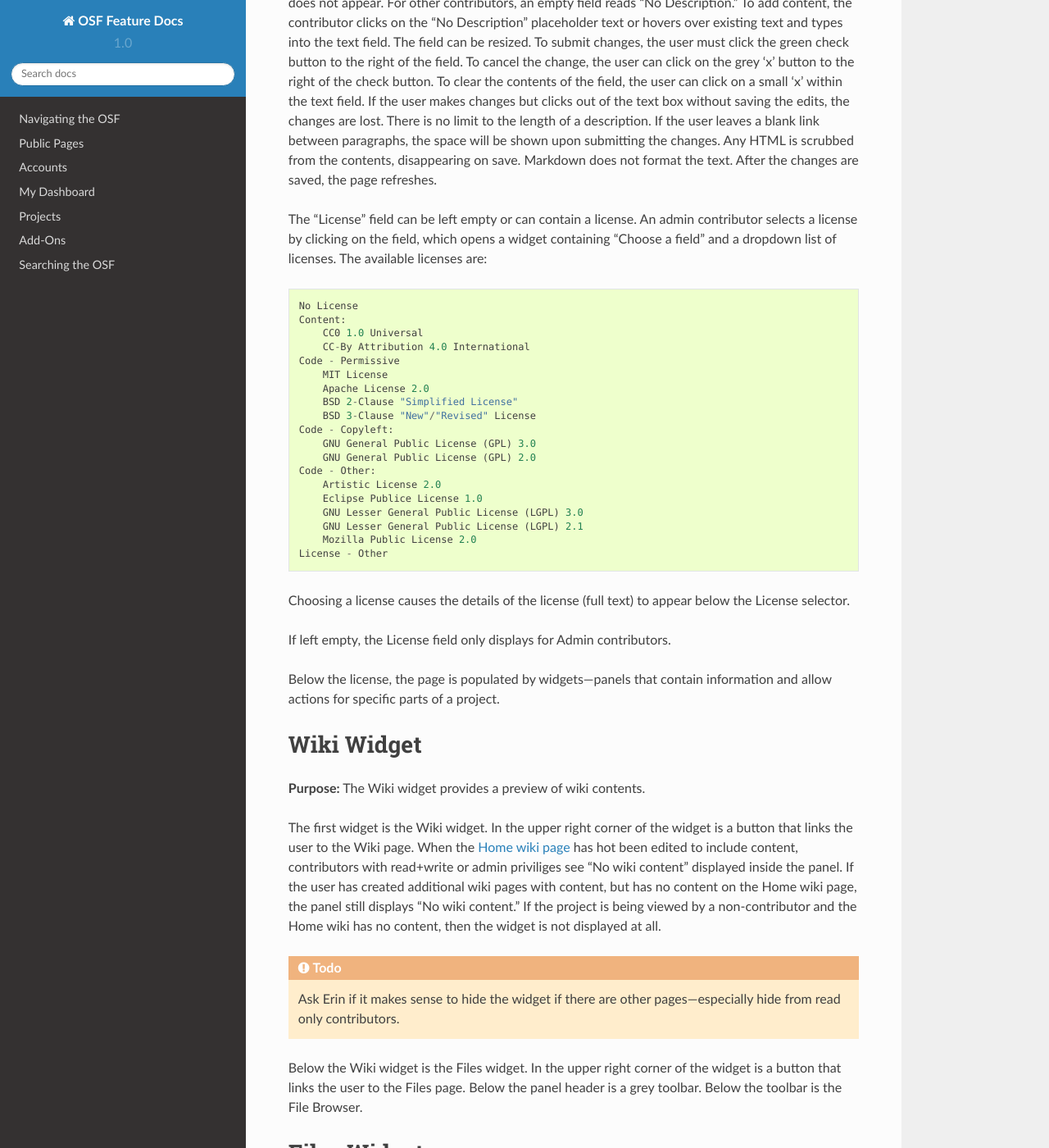
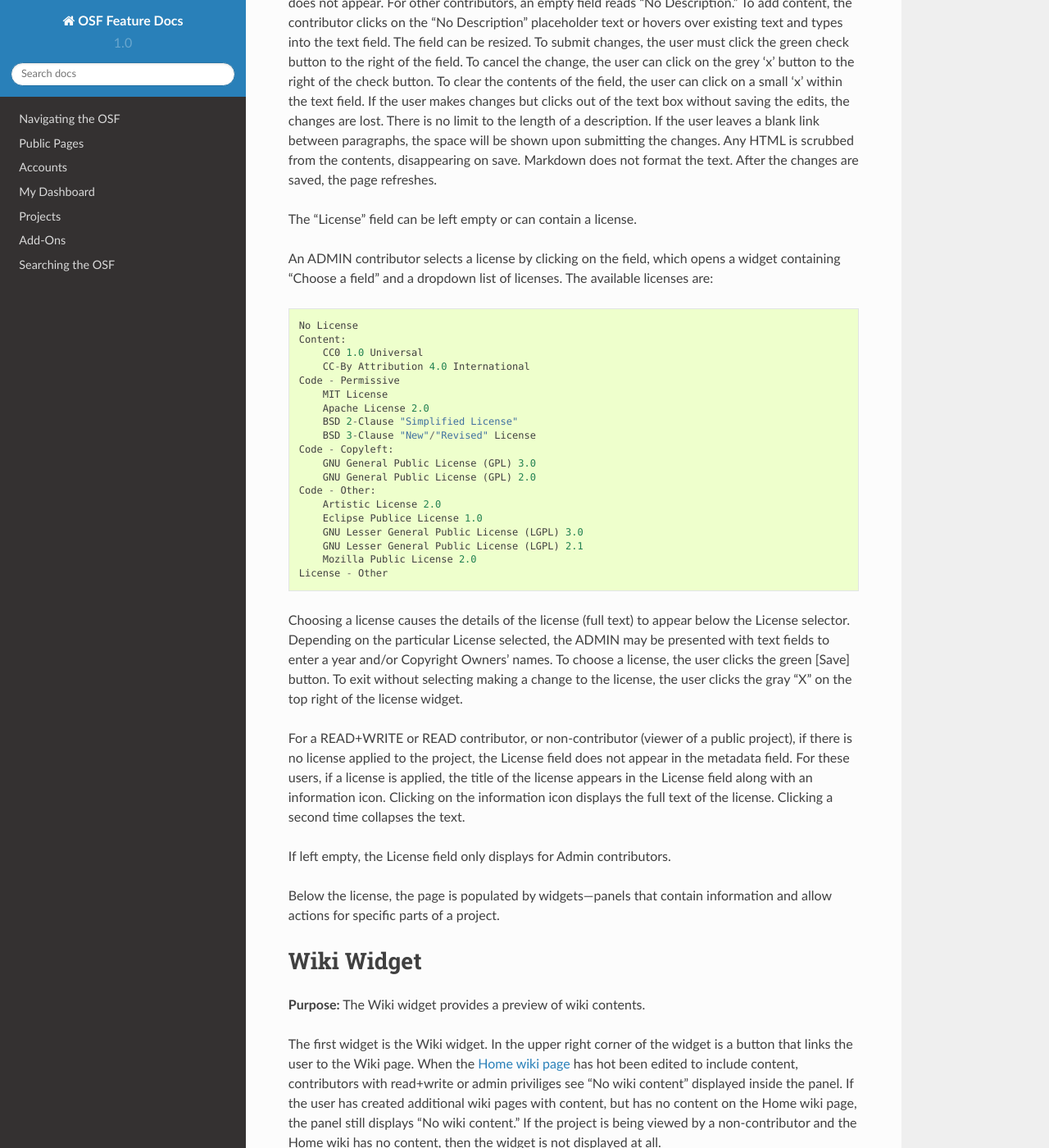
Before and after one commit to CenterForOpenScience/OSFDocs, a Sphinx documentation site: the page built from docs/projects/overview.rst, in a window 1280 px wide and 1400 px high, scrolled down 1957 px. Shown: the whole window at 82% size. Built offline with Sphinx 7.4.7 and the Read the Docs theme 2.0.0, drawn with Linux system fonts in a browser that asks for light colours.

Commit message:
update license picker; add file detail

```diff
--- a/docs/projects/overview.rst
+++ b/docs/projects/overview.rst
@@ -75,7 +75,9 @@ If the user makes changes but clicks out of the text box without saving the edit
 the length of a description. If the user leaves a blank link between paragraphs, the space will be shown upon submitting the changes.
 Any HTML is scrubbed from the contents, disappearing on save. Markdown does not format the text. After the changes are saved, the page refreshes.
 
-The "License" field can be left empty or can contain a license. An admin contributor selects a license by clicking on the field, which opens a widget containing "Choose a field" and a dropdown list of licenses. The available licenses are::
+The "License" field can be left empty or can contain a license.
+
+An ADMIN contributor selects a license by clicking on the field, which opens a widget containing "Choose a field" and a dropdown list of licenses. The available licenses are::
 
     No License
     Content:
@@ -97,7 +99,9 @@ The "License" field can be left empty or can contain a license. An admin contrib
         Mozilla Public License 2.0
     License - Other
 
-Choosing a license causes the details of the license (full text) to appear below the License selector.
+Choosing a license causes the details of the license (full text) to appear below the License selector. Depending on the particular License selected, the ADMIN may be presented with text fields to enter a year and/or Copyright Owners' names. To choose a license, the user clicks the green [Save] button. To exit without selecting making a change to the license, the user clicks the gray "X" on the top right of the license widget.
+
+For a READ+WRITE or READ contributor, or non-contributor (viewer of a public project), if there is no license applied to the project, the License field does not appear in the metadata field. For these users, if a license is applied, the title of the license appears in the License field along with an information icon. Clicking on the information icon displays the full text of the license. Clicking a second time collapses the text.
 
 If left empty, the License field only displays for Admin contributors.
 
--- a/docs/projects/storage.rst
+++ b/docs/projects/storage.rst
@@ -175,7 +175,8 @@ Only files and folders from within the same project or component can be multi-se
 
 Multiple files cannot be downloaded at once unless they are in a :ref:`folder <folders>`.
 
-
+File Detail Page
+-----------
 
 Storage Add-Ons
 ----------
```
